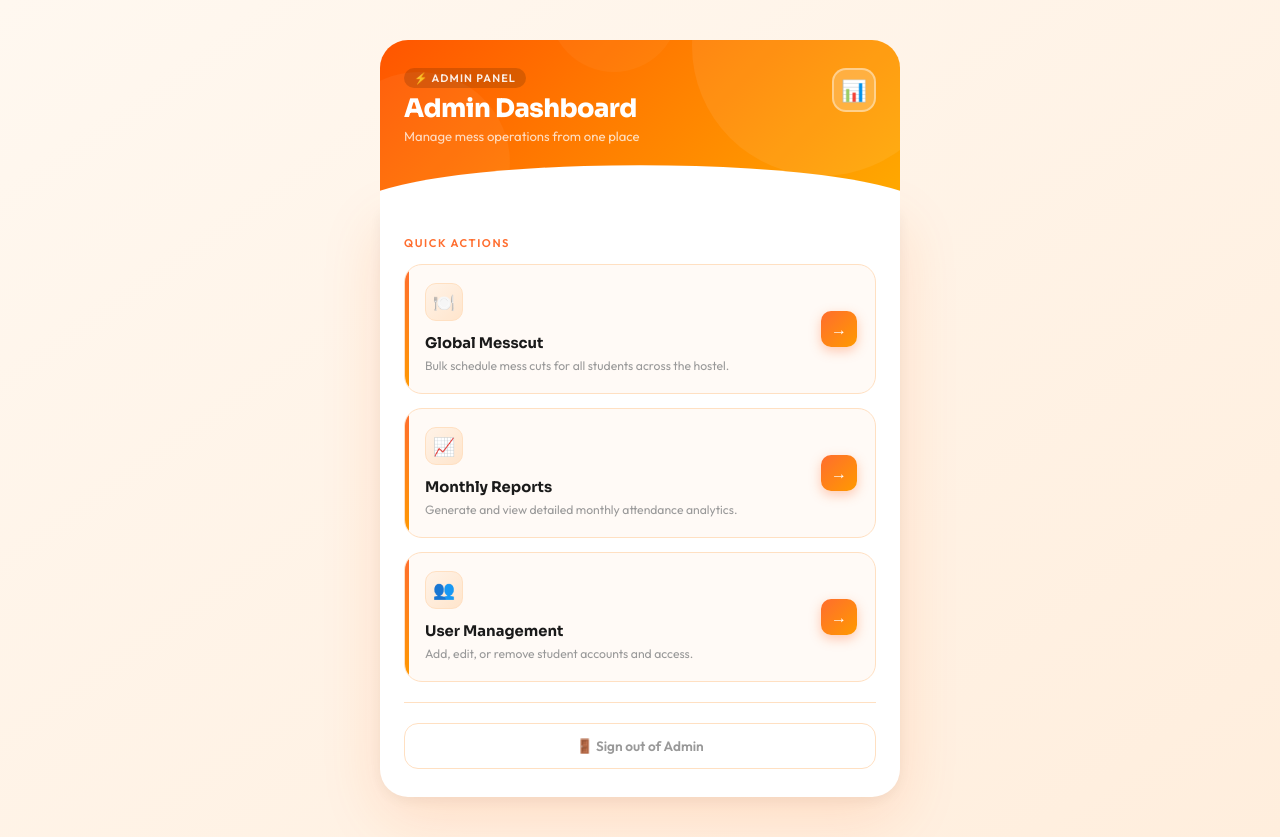
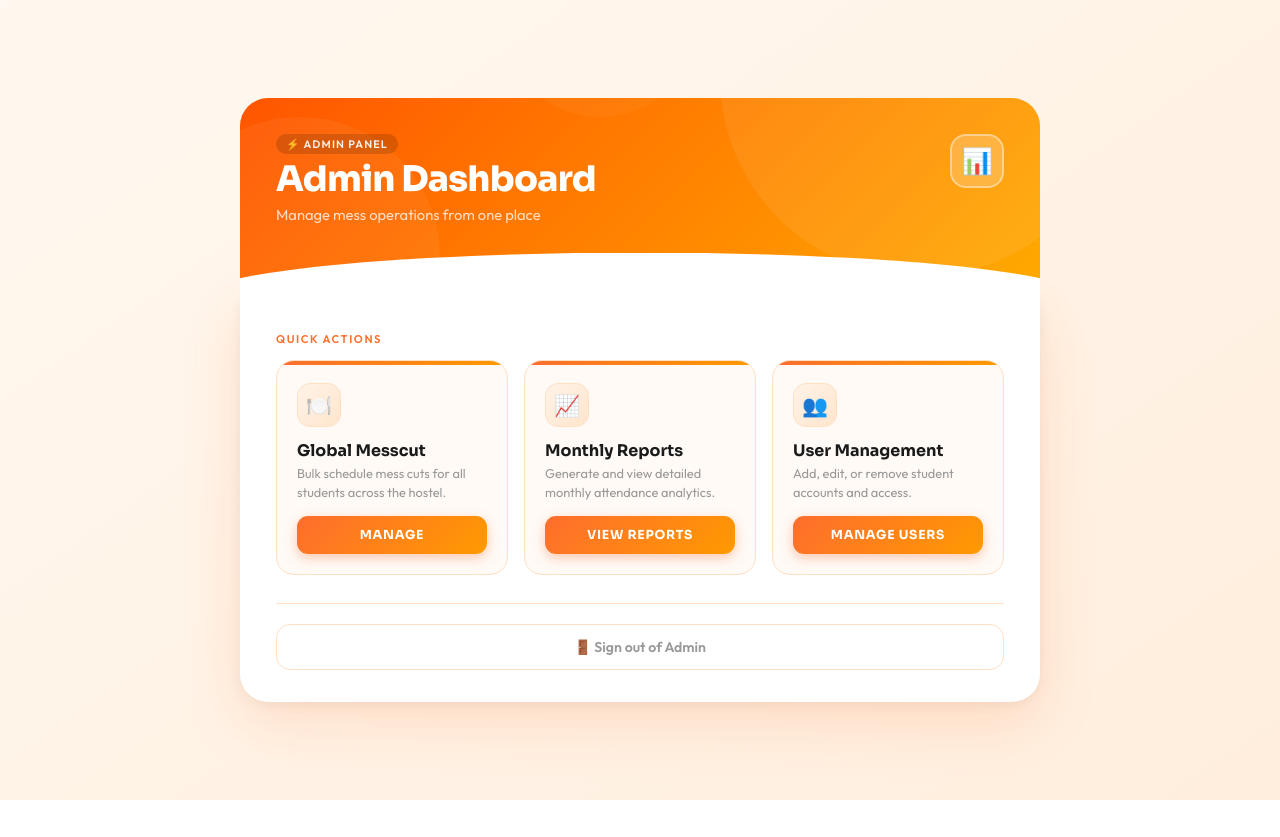
Before and after one commit to sanjay-sudheer/MessApp, a React (Vite) app in the folder frontend/: page /admin in a window 1280 px wide. After the commit the page ends 800 px from the top, so only its background shows below. Built offline with nearby package versions, Linux system fonts and the light colour scheme; sample sign-in values are in the browser's storage.

Commit message:
changing colour scheme

```diff
--- a/frontend/src/admindashboard/admin.css
+++ b/frontend/src/admindashboard/admin.css
@@ -281,6 +281,119 @@
   transform: none;
 }
 
+/* ── Arrow btn label — hidden on mobile, shown on desktop ── */
+.btnLabel {
+  display: none;
+  font-family: 'Sora', sans-serif;
+  font-size: 0.78rem;
+  font-weight: 700;
+  letter-spacing: 0.06em;
+  text-transform: uppercase;
+}
+.btnArrow { display: block; }
+
+@media (min-width: 769px) {
+  .btnLabel { display: block; }
+  .btnArrow { display: none; }
+}
+
+/* ── Desktop / large screens ── */
+@media (min-width: 769px) {
+  .container {
+    padding: 60px 40px;
+  }
+
+  .pageWrapper {
+    max-width: 800px;
+  }
+
+  .header {
+    padding: 36px 36px 72px;
+  }
+
+  .headerTitle {
+    font-size: 2.2rem;
+  }
+
+  .headerSubtitle {
+    font-size: 0.92rem;
+  }
+
+  .iconBadge {
+    width: 54px;
+    height: 54px;
+    font-size: 1.6rem;
+    border-radius: 16px;
+  }
+
+  .cardBody {
+    padding: 36px 36px 32px;
+  }
+
+  /* 3 columns on desktop */
+  .dashboard-grid {
+    grid-template-columns: repeat(3, 1fr);
+    gap: 16px;
+    margin-bottom: 28px;
+  }
+
+  /* On desktop cards go vertical (icon on top, text, arrow at bottom) */
+  .card {
+    flex-direction: column;
+    align-items: stretch;
+  }
+
+  /* Re-orient the left accent stripe to top */
+  .card::before {
+    width: 100%;
+    height: 4px;
+    min-height: unset;
+    position: absolute;
+    left: 0; top: 0; right: 0; bottom: auto;
+    background: linear-gradient(90deg, var(--saffron), var(--gold));
+    border-radius: 18px 18px 0 0;
+  }
+
+  .cardLeft {
+    padding: 22px 20px 14px 20px;
+  }
+
+  .card-icon {
+    width: 44px;
+    height: 44px;
+    font-size: 1.3rem;
+    border-radius: 13px;
+  }
+
+  .cardLeft h2 {
+    font-size: 1rem;
+  }
+
+  .cardLeft p {
+    font-size: 0.8rem;
+  }
+
+  .cardRight {
+    padding: 0 20px 20px 20px;
+  }
+
+  /* Arrow becomes a full-width button on desktop */
+  .arrowBtn {
+    width: 100%;
+    height: 38px;
+    border-radius: 11px;
+    font-size: 0.8rem;
+    font-family: 'Sora', sans-serif;
+    font-weight: 700;
+    letter-spacing: 0.06em;
+    text-transform: uppercase;
+  }
+
+  .logoutBtn {
+    font-size: 0.88rem;
+  }
+}
+
 /* ── Mobile ── */
 @media (max-width: 480px) {
   .container {
--- a/frontend/src/admindashboard/admin.jsx
+++ b/frontend/src/admindashboard/admin.jsx
@@ -47,7 +47,7 @@ export default function AdminPage() {
                 <p>Bulk schedule mess cuts for all students across the hostel.</p>
               </div>
               <div className="cardRight">
-                <Link to="/global-mess" className="arrowBtn">→</Link>
+                <Link to="/global-mess" className="arrowBtn"><span className="btnLabel">Manage</span><span className="btnArrow">→</span></Link>
               </div>
             </div>
 
@@ -59,7 +59,7 @@ export default function AdminPage() {
                 <p>Generate and view detailed monthly attendance analytics.</p>
               </div>
               <div className="cardRight">
-                <Link to="/viewreport" className="arrowBtn">→</Link>
+                <Link to="/viewreport" className="arrowBtn"><span className="btnLabel">View Reports</span><span className="btnArrow">→</span></Link>
               </div>
             </div>
 
@@ -71,7 +71,7 @@ export default function AdminPage() {
                 <p>Add, edit, or remove student accounts and access.</p>
               </div>
               <div className="cardRight">
-                <Link to="/AdminEditing" className="arrowBtn">→</Link>
+                <Link to="/AdminEditing" className="arrowBtn"><span className="btnLabel">Manage Users</span><span className="btnArrow">→</span></Link>
               </div>
             </div>
 
```
